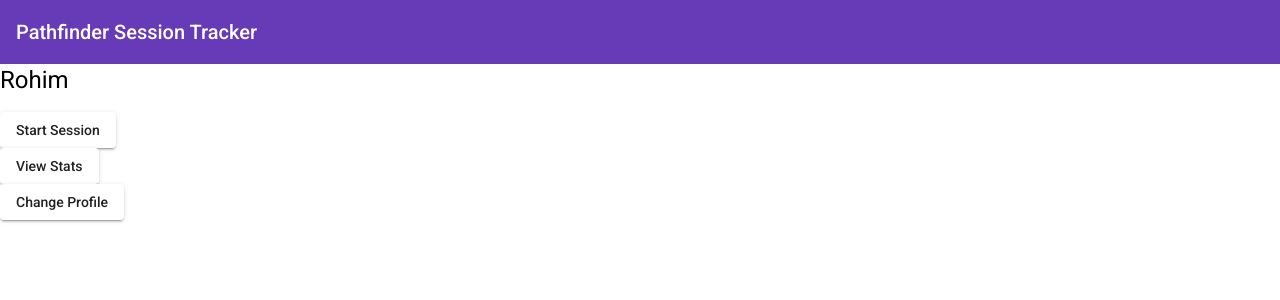
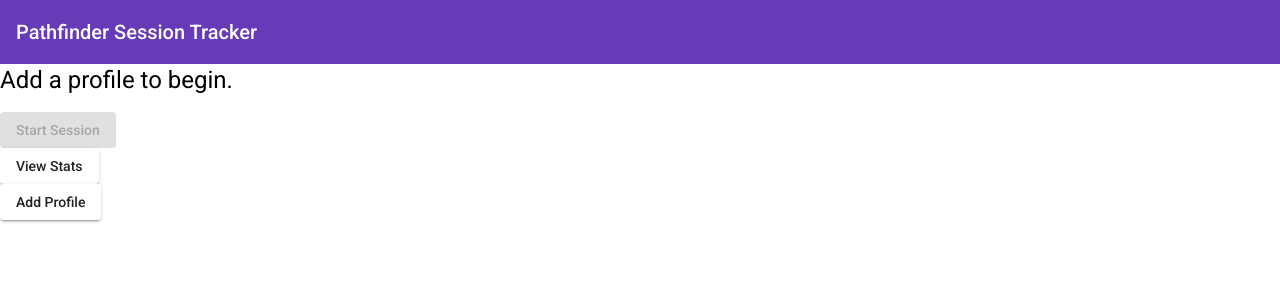
Before and after one commit to jlemke/pf2e-session-tracker, an Angular app: page / in a window 1280 px wide. Shown: the top 300 px of the page. Built offline with nearby package versions, Linux system fonts and the light colour scheme.

Commit message:
Added no-profile detection to home
Added text displayed when no profiles are found, and modified Change Profile button to display Add Profile when no profile is found.

```diff
--- a/src/app/home/home.component.html
+++ b/src/app/home/home.component.html
@@ -1,7 +1,12 @@
 <mat-toolbar color="primary">
     <span>Pathfinder Session Tracker</span>
 </mat-toolbar>
-<h1>{{currentProfile}}</h1>
-<div><button mat-raised-button routerLink="/session">Start Session</button></div>
+<div *ngIf="profiles.length != 0">
+    <h1>{{currentProfile}}</h1>
+</div>
+<div *ngIf="profiles.length == 0">
+    <h1>Add a profile to begin.</h1>
+</div>
+<div><button mat-raised-button [disabled]="profiles.length == 0" routerLink="/session">Start Session</button></div>
 <div><button mat-raised-button routerLink="/stats">View Stats</button></div>
-<div><button mat-raised-button (click)="openProfileSelect()">Change Profile</button></div>
+<div><button mat-raised-button (click)="openProfileSelect()">{{changeProfileButtonText}}</button></div>
--- a/src/app/home/home.component.ts
+++ b/src/app/home/home.component.ts
@@ -14,7 +14,9 @@ export class HomeComponent implements OnInit {
 
   profiles: string[] = [];
 
-  currentProfile: string = "No Profiles";
+  currentProfile: string = "";
+
+  changeProfileButtonText = "Change Profile";
 
   constructor(private profileDialog: MatDialog, private profileService: ProfileService) { }
 
@@ -24,14 +26,13 @@ export class HomeComponent implements OnInit {
     dialogConfig.disableClose = true;
     dialogConfig.autoFocus = true;
 
-    //this.profileDialog.open(SelectProfileComponent, dialogConfig);
-
     const dialogRef = this.profileDialog.open(SelectProfileComponent, dialogConfig);
 
     dialogRef.afterClosed().subscribe(
       () => {
         this.profiles = this.profileService.getProfiles();
         this.currentProfile = this.profiles[0];
+        this.changeProfileButtonText = "Change Profile";
       }
     );
   }
@@ -39,7 +40,10 @@ export class HomeComponent implements OnInit {
   ngOnInit(): void {
     //TODO add case for no exisiting profiles found
     this.profiles = this.profileService.getProfiles();
-    this.currentProfile = this.profiles[0];
+    if (this.profiles.length != 0)
+      this.currentProfile = this.profiles[0];
+    else
+      this.changeProfileButtonText = "Add Profile";
   }
 
 }
--- a/src/app/profile.service.ts
+++ b/src/app/profile.service.ts
@@ -6,7 +6,7 @@ import { PROFILES } from './sample-session-data';
 })
 export class ProfileService {
 
-  profiles: string[] = PROFILES;
+  profiles: string[] = [];//PROFILES;
 
   getProfiles(): string[] {
     return this.profiles;
--- a/src/app/select-profile/select-profile.component.html
+++ b/src/app/select-profile/select-profile.component.html
@@ -8,8 +8,8 @@
     </div>
 
 
-    <div>
-        <mat-button-toggle-group vertical="true" #group="matButtonToggleGroup">
+    <div *ngIf="profiles.length != 0">
+        <mat-button-toggle-group vertical="true" name="selectedProfile" [(ngModel)]="selectedProfile">
             <mat-button-toggle *ngFor="let profile of profiles; first as isFirst"
                     [value]="profile"
                     [checked]="isFirst">
@@ -17,8 +17,11 @@
             </mat-button-toggle>
         </mat-button-toggle-group>
     </div>
+    <div *ngIf="profiles.length == 0">
+        No profiles to display, enter a new profile.
+    </div>
     <div>
         <button mat-raised-button (click)="cancel()">Cancel</button>
-        <button mat-raised-button (click)="done(group.value)">Done</button>
+        <button mat-raised-button [disabled]="profiles.length == 0" (click)="done(selectedProfile)">Done</button>
     </div>
 </form>
--- a/src/app/select-profile/select-profile.component.ts
+++ b/src/app/select-profile/select-profile.component.ts
@@ -11,7 +11,7 @@ export class SelectProfileComponent implements OnInit {
 
   profiles: string[] = [];
 
-  selectedProfile = "";
+  selectedProfile: string = "";
 
   newProfile: string = "";
 
@@ -21,6 +21,8 @@ export class SelectProfileComponent implements OnInit {
 
   ngOnInit(): void {
     this.profiles = this.profileService.getProfiles();
+    if (this.profiles)
+      this.selectedProfile = this.profiles[0];
   }
 
   cancel(): void {
```
